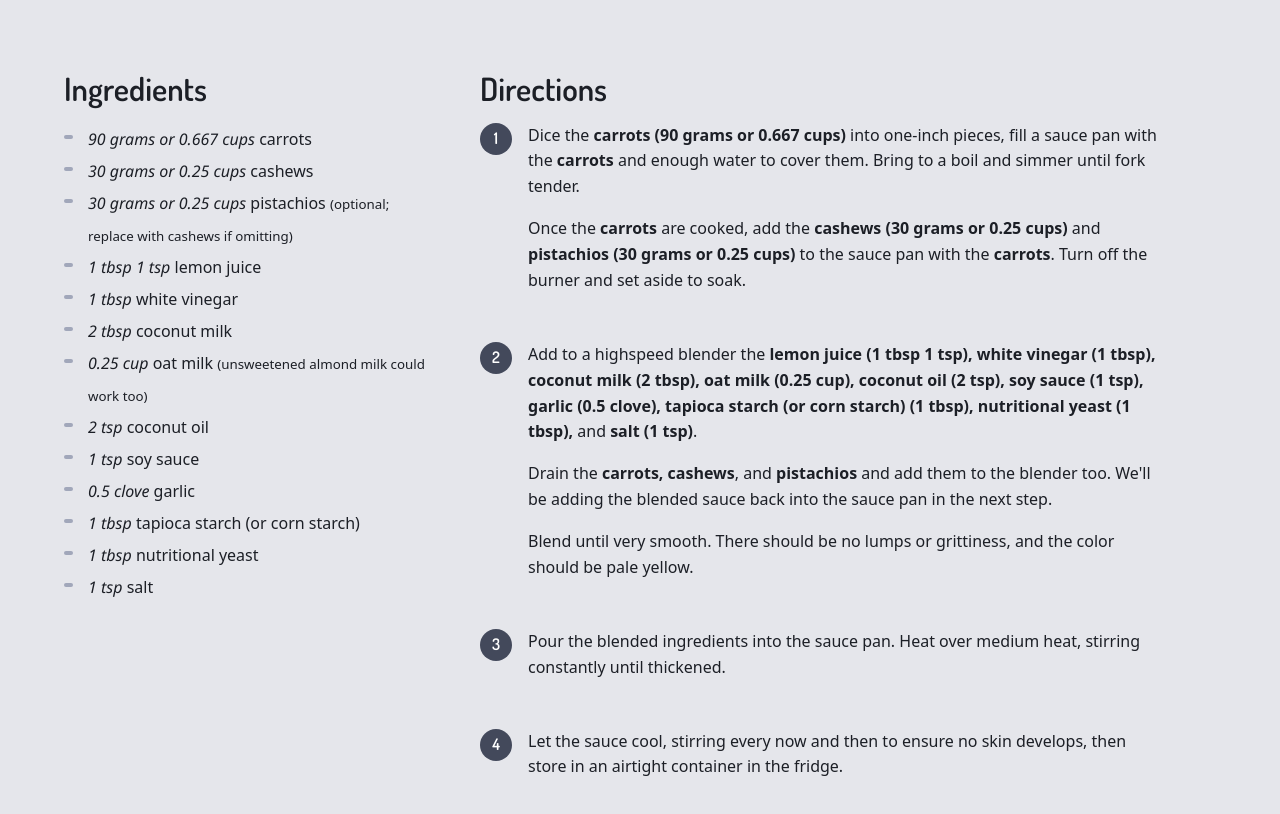
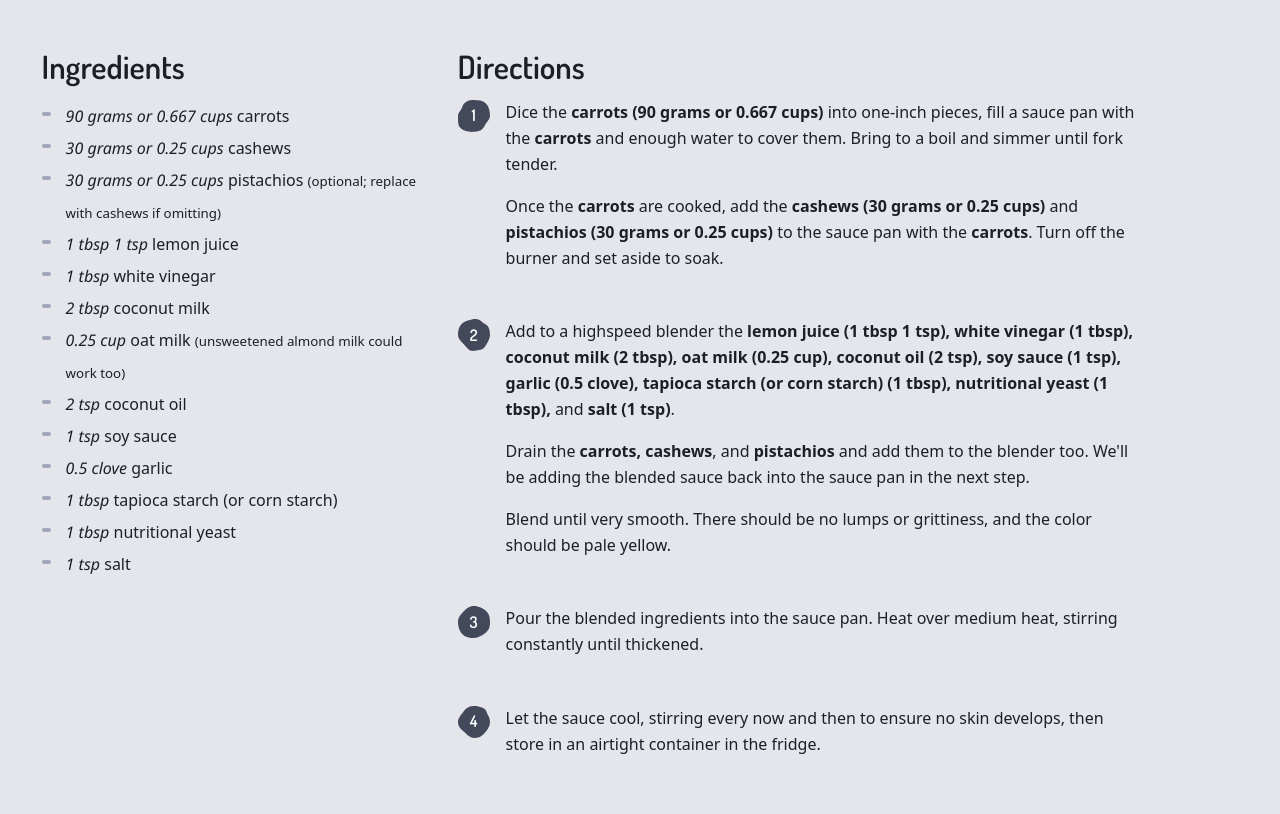
Before and after one commit to kcilc/ravioli-on-a-stick, an Astro site: page /queso-v7 in a window 1280 px wide. Shown: the part 822-1636 px from the top of the page. Built offline with nearby package versions, Linux system fonts and the light colour scheme; Astro itself is replaced by a stand-in of ours; a web font is replaced by a local one.

Commit message:
Improve directions list styling

```diff
--- a/src/components/DirectionsLi.astro
+++ b/src/components/DirectionsLi.astro
@@ -1,4 +1,5 @@
 ---
+import { randomBlob } from "./blobs/blob_utils.js"
 ---
 
 <li class="directions-item">
@@ -6,25 +7,55 @@
 </li>
 
 <style>
+
+    @import url("./blobs/blobStyle.css");
+
     .directions-item {
         position: relative;
-        padding-inline-start: calc(var(--_circle-size) + var(--_gap-size));
     }
 
     .directions-item::before {
         content: counter(directions);
         counter-increment: directions;
-        position: absolute;
-        left: 0;
         display: grid;
         place-items: center;
         width: var(--_circle-size);
         height: var(--_circle-size);
+        margin-inline: 40%;
         background-color: hsl(var(--clr-main-600));
         color: hsl(var(--plane-high));
-        border-radius: 50%;
         font-family: 'Dosis', sans-serif;
         font-weight: 600;
+    }
+
+    @media (min-width: 50em) {
+        .directions-item {
+            padding-inline-start: calc(var(--_circle-size) + var(--_gap-size));
+        }
+
+        .directions-item::before {
+            position: absolute;
+            left: 0;
+            margin-inline: revert;
+        }
+
+    }
+
+    .directions-item:nth-child(1n)::before {
+        mask: url("../../public/blobs/blob_1.svg");
+        mask-size: contain;
+    }
+    .directions-item:nth-child(2n)::before {
+        mask: url("../../public/blobs/blob_2.svg");
+        mask-size: contain;
+    }
+    .directions-item:nth-child(3n)::before {
+        mask: url("../../public/blobs/blob_3.svg");
+        mask-size: contain;
+    }
+    .directions-item:nth-child(4n)::before {
+        mask: url("../../public/blobs/blob_4.svg");
+        mask-size: contain;
     }
 
     .directions-item + .directions-item {
--- a/src/layouts/Recipe.astro
+++ b/src/layouts/Recipe.astro
@@ -72,7 +72,7 @@ const { title, image, alt, description, ingredients } = Astro.props;
         max-width: 75ch;
     }
 
-    @media (min-width: 800px) {
+    @media (min-width: 40em) {
         .recipe-grid {
             grid-template-columns:
                 [edge-start] 1em
@@ -82,12 +82,12 @@ const { title, image, alt, description, ingredients } = Astro.props;
            grid-template-rows:
                 [summary-start] auto
                 [summary-end ingredients-start directions-start] auto [ingredients-end directions-end];
-            gap: 3em;
+            gap: 2vw;
         }
 
     }
 
-    @media (min-width: 1440px) {
+    @media (min-width: 90em) {
         .recipe-grid {
             display: grid;
             grid-template-columns:
```
